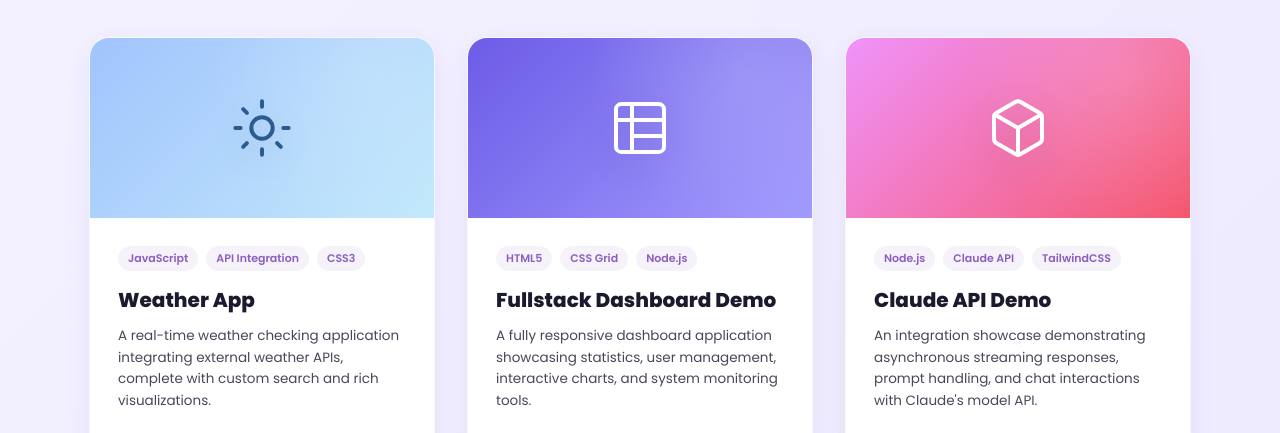
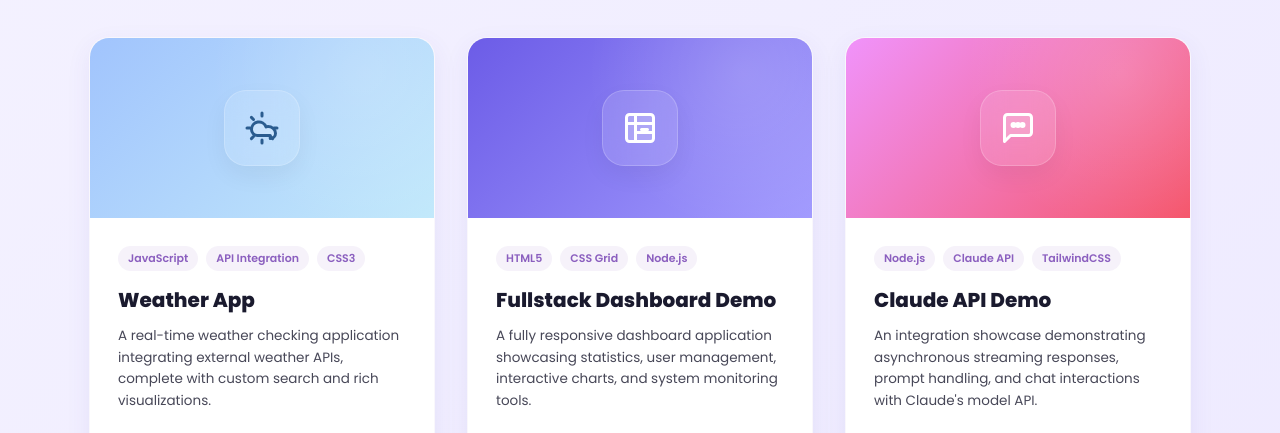
Before and after one commit to Rextt1122/Rext, a plain HTML site: page index.html in a window 1280 px wide. Shown: the part 1802-2235 px from the top of the page. Drawn offline with Linux system fonts and the light colour scheme.

Commit message:
feat: update project card icons with new badge containers and enhanced hover animations

```diff
--- a/index.html
+++ b/index.html
@@ -494,12 +494,12 @@
       <!-- Card 1: Weather App -->
       <div class="project-card">
         <div class="project-card-cover project-cover-weather">
-          <svg class="project-card-cover-icon" viewBox="0 0 24 24" fill="none" stroke="currentColor" stroke-width="1.5">
-            <path
-              d="M12 2v2M4.93 4.93l1.41 1.41M20 12h2M17.66 17.66l1.41 1.41M12 20v2M6.34 17.66l-1.41 1.41M2 12h2M6.34 6.34L4.93 4.93"
-              stroke-linecap="round" stroke-linejoin="round" />
-            <path d="M12 8a4 4 0 1 0 0 8 4 4 0 0 0 0-8z" stroke-linecap="round" stroke-linejoin="round" />
-          </svg>
+          <div class="project-icon-badge">
+            <svg class="project-card-cover-icon" viewBox="0 0 24 24" fill="none" stroke="currentColor" stroke-width="2" stroke-linecap="round" stroke-linejoin="round">
+              <path d="M12 2v2M4.93 4.93l1.41 1.41M20 12h2M17.66 17.66l1.41 1.41M12 20v2M6.34 17.66l-1.41 1.41M2 12h2M6.34 6.34L4.93 4.93" />
+              <path d="M17.5 19A3.5 3.5 0 0 0 21 15.5c0-2.79-2.54-4.5-5-4.5-.47 0-.89.09-1.3.26A5 5 0 0 0 5 13c0 2.21 1.79 4 4 4h8.5Z" fill="rgba(255, 255, 255, 0.2)" />
+            </svg>
+          </div>
         </div>
         <div class="project-card-content">
           <div class="project-tags">
@@ -535,10 +535,12 @@
       <!-- Card 2: Fullstack Dashboard -->
       <div class="project-card">
         <div class="project-card-cover project-cover-dashboard">
-          <svg class="project-card-cover-icon" viewBox="0 0 24 24" fill="none" stroke="currentColor" stroke-width="1.5">
-            <rect x="3" y="3" width="18" height="18" rx="2" stroke-linecap="round" stroke-linejoin="round" />
-            <path d="M9 3v18M3 9h18M9 15h12" stroke-linecap="round" stroke-linejoin="round" />
-          </svg>
+          <div class="project-icon-badge">
+            <svg class="project-card-cover-icon" viewBox="0 0 24 24" fill="none" stroke="currentColor" stroke-width="2" stroke-linecap="round" stroke-linejoin="round">
+              <rect x="3" y="3" width="18" height="18" rx="2" fill="rgba(255, 255, 255, 0.2)" />
+              <path d="M9 3v18M3 9h18M9 15h12M13 13h4" />
+            </svg>
+          </div>
         </div>
         <div class="project-card-content">
           <div class="project-tags">
@@ -574,13 +576,14 @@
       <!-- Card 3: Claude API Demo -->
       <div class="project-card">
         <div class="project-card-cover project-cover-claude">
-          <svg class="project-card-cover-icon" viewBox="0 0 24 24" fill="none" stroke="currentColor" stroke-width="1.5">
-            <path
-              d="M21 16V8a2 2 0 0 0-1-1.73l-7-4a2 2 0 0 0-2 0l-7 4A2 2 0 0 0 3 8v8a2 2 0 0 0 1 1.73l7 4a2 2 0 0 0 2 0l7-4A2 2 0 0 0 21 16z"
-              stroke-linecap="round" stroke-linejoin="round" />
-            <polyline points="3.27 6.96 12 12.01 20.73 6.96" stroke-linecap="round" stroke-linejoin="round" />
-            <line x1="12" y1="22.08" x2="12" y2="12" stroke-linecap="round" stroke-linejoin="round" />
-          </svg>
+          <div class="project-icon-badge">
+            <svg class="project-card-cover-icon" viewBox="0 0 24 24" fill="none" stroke="currentColor" stroke-width="2" stroke-linecap="round" stroke-linejoin="round">
+              <path d="M21 15a2 2 0 0 1-2 2H7l-4 4V5a2 2 0 0 1 2-2h14a2 2 0 0 1 2 2z" fill="rgba(255, 255, 255, 0.2)" />
+              <circle cx="9" cy="10" r="1" fill="currentColor" />
+              <circle cx="12" cy="10" r="1" fill="currentColor" />
+              <circle cx="15" cy="10" r="1" fill="currentColor" />
+            </svg>
+          </div>
         </div>
         <div class="project-card-content">
           <div class="project-tags">
--- a/style.css
+++ b/style.css
@@ -389,16 +389,41 @@ section {
   z-index: 1;
 }
 
+.project-icon-badge {
+  width: 76px;
+  height: 76px;
+  border-radius: 22px;
+  background: rgba(255, 255, 255, 0.12);
+  backdrop-filter: blur(12px);
+  -webkit-backdrop-filter: blur(12px);
+  border: 1px solid rgba(255, 255, 255, 0.2);
+  display: flex;
+  align-items: center;
+  justify-content: center;
+  box-shadow: 0 10px 25px rgba(0, 0, 0, 0.05);
+  z-index: 2;
+  transition: transform 0.5s cubic-bezier(0.16, 1, 0.3, 1),
+              background 0.3s,
+              border-color 0.3s,
+              box-shadow 0.3s;
+}
+
+.project-card:hover .project-icon-badge {
+  transform: scale(1.08) translateY(-4px);
+  background: rgba(255, 255, 255, 0.22);
+  border-color: rgba(255, 255, 255, 0.35);
+  box-shadow: 0 15px 30px rgba(0, 0, 0, 0.10);
+}
+
 .project-card-cover-icon {
-  width: 64px;
-  height: 64px;
+  width: 36px;
+  height: 36px;
   z-index: 2;
   transition: transform 0.5s cubic-bezier(0.16, 1, 0.3, 1);
-  filter: drop-shadow(0 8px 16px rgba(0, 0, 0, 0.1));
 }
 
 .project-card:hover .project-card-cover-icon {
-  transform: scale(1.12) rotate(5deg);
+  transform: scale(1.1) rotate(4deg);
 }
 
 .project-card-content {
```
